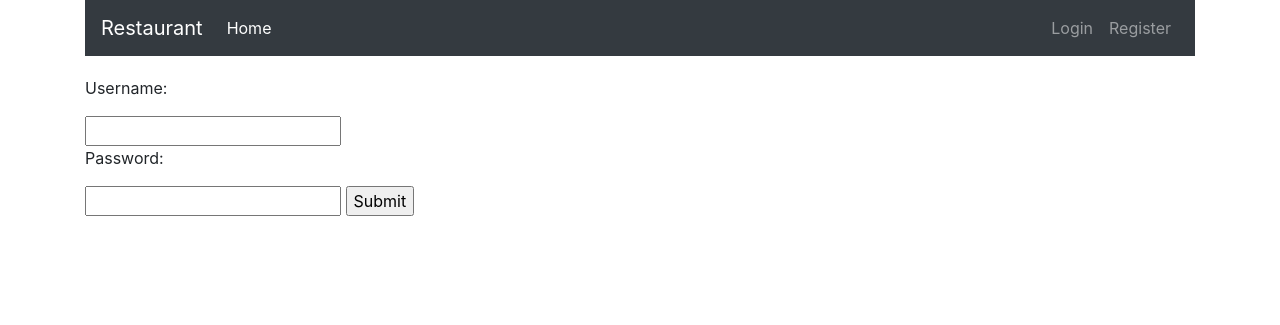
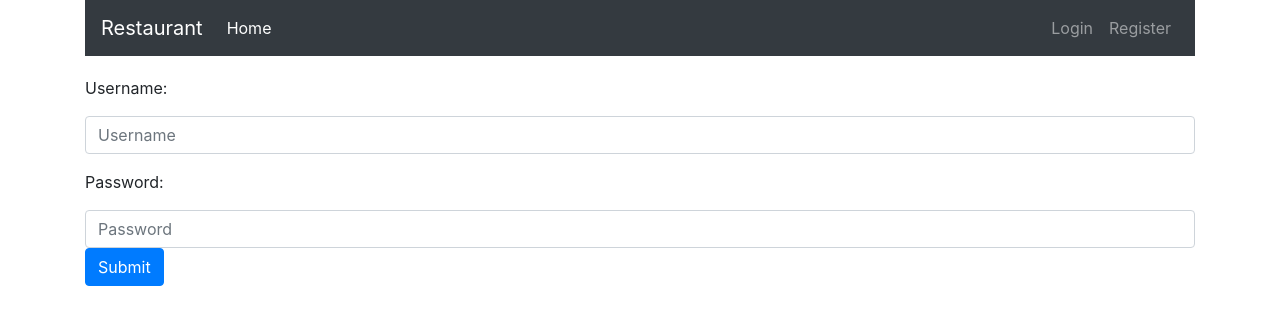
Before and after one commit to IsacLucian/restaurant, a PHP site: page /login.php in a window 1280 px wide. Shown: the top 325 px of the page. Run offline with PHP 8.4, Linux system fonts and the light colour scheme.

Commit message:
update log in

```diff
--- a/login.php
+++ b/login.php
@@ -5,10 +5,15 @@
 
 <div class="container">
 	<form action="../create.php" method="POST">
- 	<p> Username:</p>
-         	<input type="text" name="username">
-    <p>Password:</p>
-         	<input type="password" name="password">
-         	<input type="submit" name="btn">
-</form>
+		<div class="form-group">
+ 	    	<p> Username:</p>
+         	<input type="text" class="form-control"  placeholder="Username" name="username">
+      	</div>
+		<div>
+			<p>Password:</p>
+         	<input type="password" class="form-control"  placeholder="Password" name="password">
+ 		</div>
+ 		<button type="submit" class="btn btn-primary">Submit</button>
+ 		<br>
+	</form>
 </div>
```
